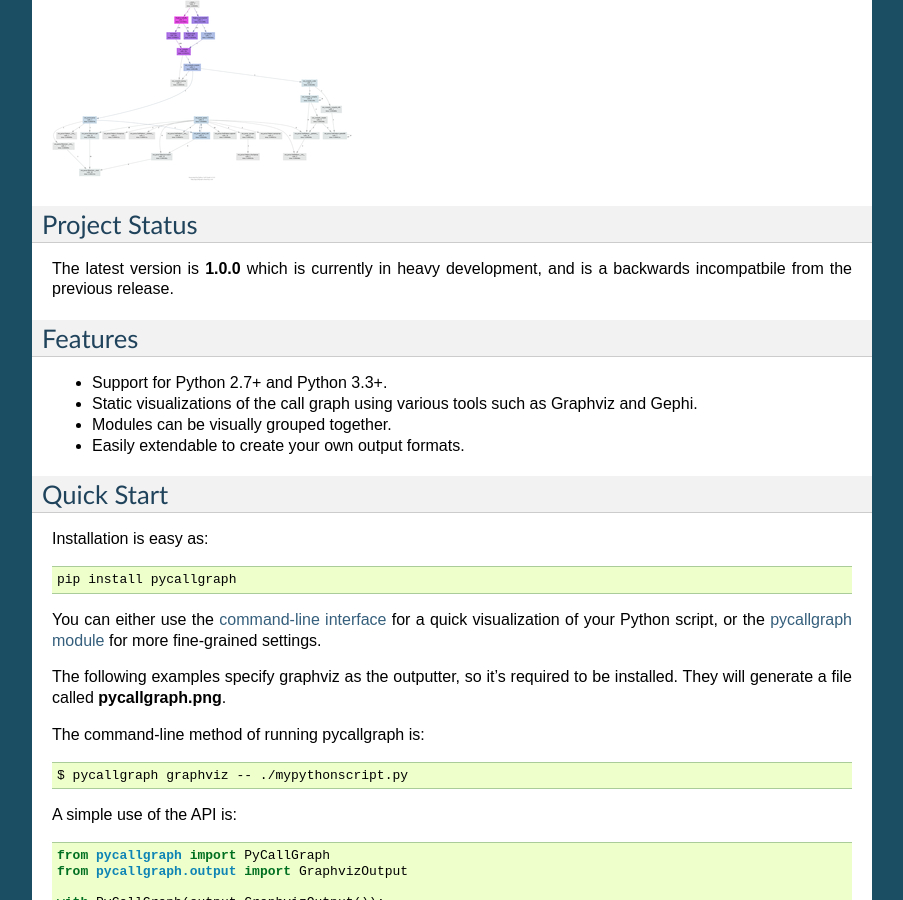
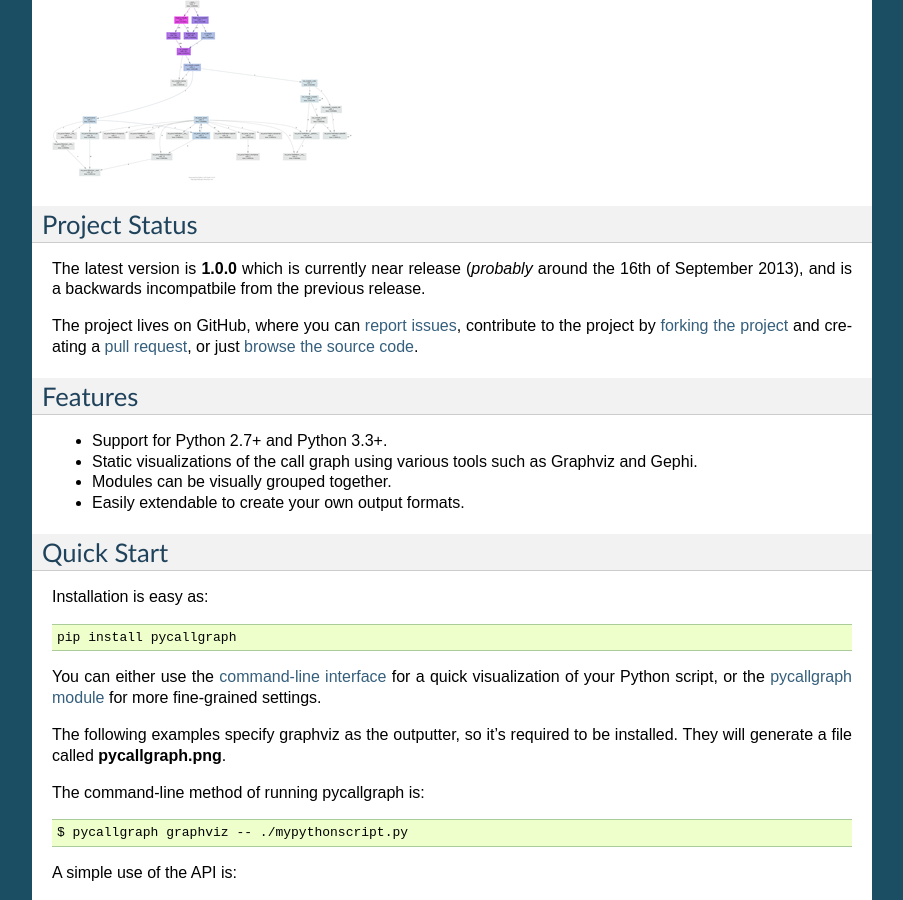
Before and after one commit to gak/pycallgraph, a Sphinx documentation site: the page built from docs/index.rst, in a window 1280 px wide and 900 px high, scrolled down 504 px. Shown: the whole window, without its empty margins (198-1101 px from the left). Built offline with Sphinx 7.4.7, drawn with Linux system fonts in a browser that asks for light colours; the version number could not be read and is left out.

Commit message:
More README updates

```diff
--- a/README.rst
+++ b/README.rst
@@ -27,7 +27,9 @@
 Project Status
 ==============
 
-The latest version is **1.0.0** which is currently in heavy development, and is a backwards incompatbile from the previous release.
+The latest version is **1.0.0** which is currently near release (*probably* around the 16th of September 2013), and is a backwards incompatbile from the previous release.
+
+The project lives on GitHub, so you can `report issues <https://github.com/gak/pycallgraph/issues>`_, contribute to the project by `forking the project <https://help.github.com/articles/fork-a-repo>`_ and creating a `pull request <https://help.github.com/articles/using-pull-requests>`_, or just `browse the source code <https://github.com/gak/pycallgraph/>`_.
 
 Features
 ========
--- a/docs/index.rst
+++ b/docs/index.rst
@@ -27,7 +27,9 @@
 Project Status
 ==============
 
-The latest version is **1.0.0** which is currently in heavy development, and is a backwards incompatbile from the previous release.
+The latest version is **1.0.0** which is currently near release (*probably* around the 16th of September 2013), and is a backwards incompatbile from the previous release.
+
+The project lives on GitHub, where you can `report issues <https://github.com/gak/pycallgraph/issues>`_, contribute to the project by `forking the project <https://help.github.com/articles/fork-a-repo>`_ and creating a `pull request <https://help.github.com/articles/using-pull-requests>`_, or just `browse the source code <https://github.com/gak/pycallgraph/>`_.
 
 Features
 ========
```
